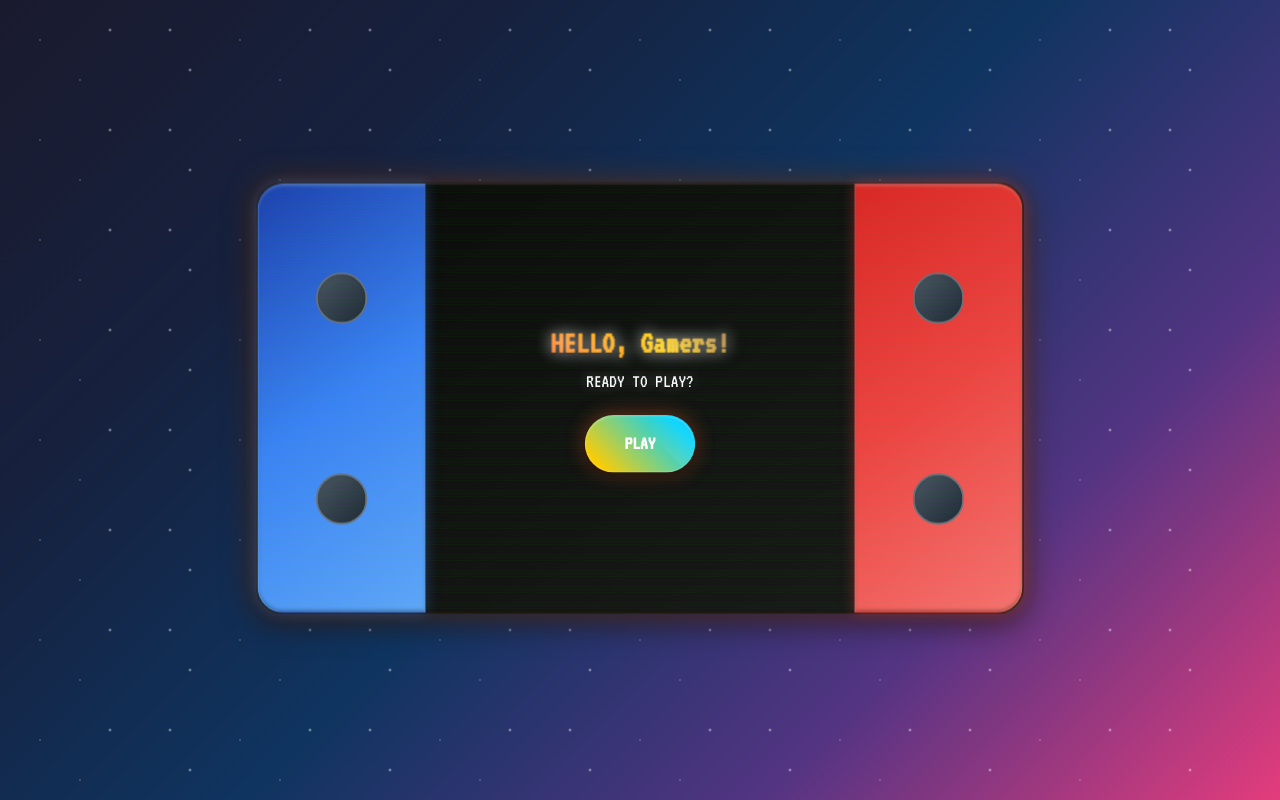
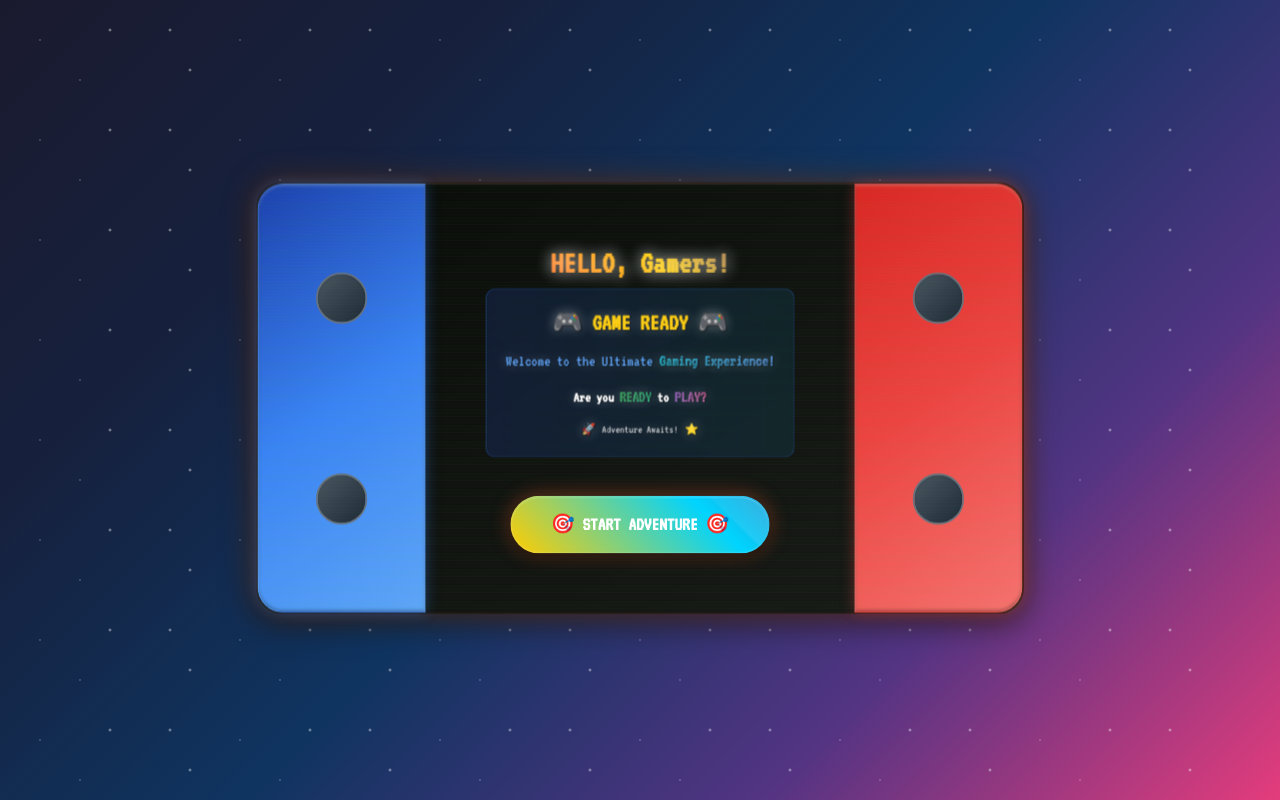
Before and after one commit to RushilGovender/srihan.github.io, a plain HTML site: page index.html in a window 1280 px wide. Drawn offline with nearby package versions, Linux system fonts and the light colour scheme.

Commit message:
Update index.html

```diff
--- a/index.html
+++ b/index.html
@@ -531,8 +531,25 @@
             <!-- Screen 1: Title Screen -->
             <div id="screen1" class="screen active">
                 <h1 class="title">HELLO, Gamers!</h1>
-                <p class="subtitle">READY TO PLAY?</p>
-                <button id="play-button" class="button-lg">PLAY</button>
+                <div class="subtitle">
+                    <div class="bg-gradient-to-r from-blue-900/30 to-cyan-900/30 backdrop-blur-sm border border-blue-500/30 rounded-xl p-6 mb-6">
+                        <div class="text-3xl mb-4 text-center">🎮 <span class="text-yellow-400 font-bold">GAME READY</span> 🎮</div>
+                        <div class="text-xl text-center mb-4">
+                            <span class="text-blue-400">Welcome to the Ultimate </span>
+                            <span class="bg-gradient-to-r from-cyan-400 to-blue-400 bg-clip-text text-transparent font-bold">Gaming Experience!</span>
+                        </div>
+                        <div class="text-lg text-center font-semibold mb-3">
+                            <span class="text-white">Are you </span>
+                            <span class="bg-gradient-to-r from-green-400 to-emerald-400 bg-clip-text text-transparent font-bold text-xl">READY</span>
+                            <span class="text-white"> to </span>
+                            <span class="bg-gradient-to-r from-purple-400 to-pink-400 bg-clip-text text-transparent font-bold text-xl">PLAY?</span>
+                        </div>
+                        <div class="text-sm text-gray-300 text-center flex items-center justify-center gap-2 mt-4">
+                            🚀 <span>Adventure Awaits!</span> ⭐
+                        </div>
+                    </div>
+                </div>
+                <button id="play-button" class="button-lg">🎯 START ADVENTURE 🎯</button>
             </div>
 
             <!-- Screen 2: Level Unlocked -->
```
